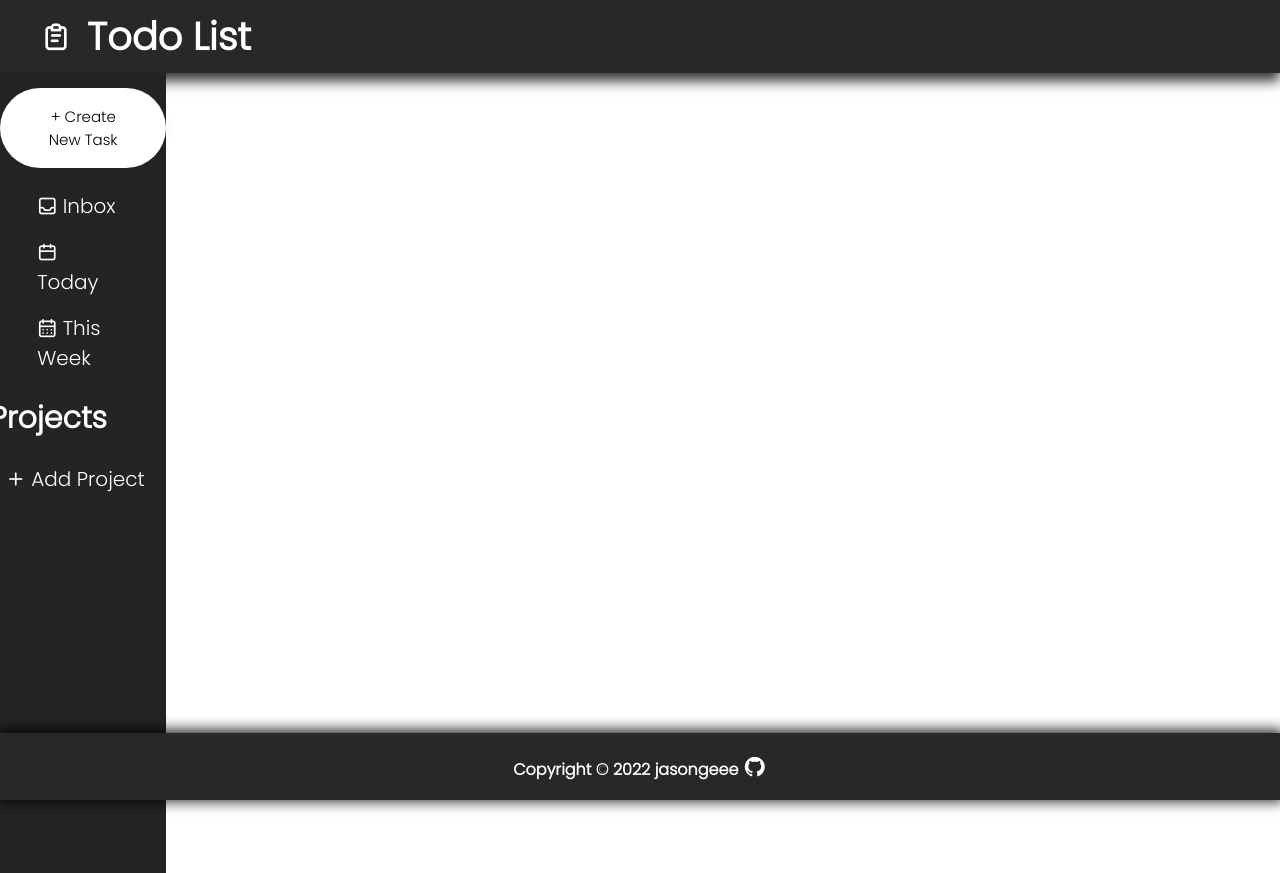
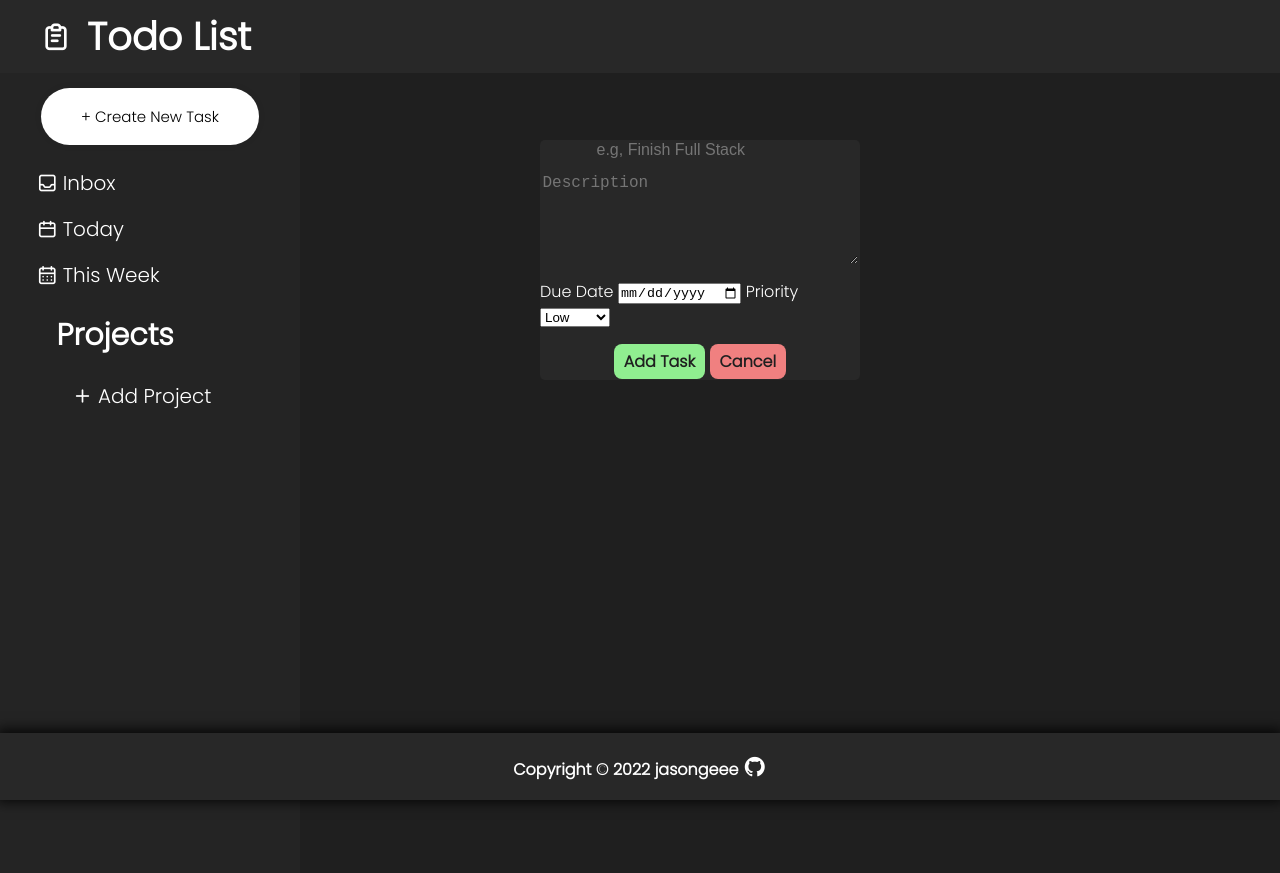
Before and after one commit to JasonGeee/todo-list, a website built with webpack: page dist/index.html in a window 1280 px wide. Both pictures are taken after a click on the button "+ Create New Task". Before the commit the page ends 800 px from the top, so only its background shows below. Built offline with nearby package versions, Linux system fonts and the light colour scheme.

Commit message:
created new files and finished project popup

```diff
--- /dev/null
+++ b/src/assests/add-project.js
@@ -0,0 +1,18 @@
+function createProject() {
+    const projectBtn = document.getElementById('projectBtn');
+    const projectPopup = document.querySelector('.project-popup');
+    const addBtn = document.getElementById('add');
+    const cancelBtn = document.getElementById('cancel');
+
+    projectBtn.addEventListener('click', (e) => {
+        console.log('from createproject function');
+        console.log(e.target);
+        projectPopup.removeAttribute('style');
+    });
+
+    cancelBtn.addEventListener('click', () => {
+        projectPopup.style.display = 'none';
+    });
+}
+
+export default createProject;
--- /dev/null
+++ b/src/assests/add-task.js
@@ -0,0 +1,11 @@
+function taskPopup() {
+    const taskBtn = document.getElementById('createTaskBtn');
+    const popup = document.querySelector('.task-popup');
+
+    taskBtn.addEventListener('click', () => {
+        console.log('calling from taskPopup function');
+        popup.removeAttribute('style');
+    });
+}
+
+export default taskPopup;
--- a/src/index.js
+++ b/src/index.js
@@ -0,0 +1,5 @@
+import createProject from "./assests/add-project";
+import taskPopup from "./assests/add-task";
+
+createProject();
+taskPopup();
```
Also changed, not shown: dist/index.html, dist/main.js, dist/style.css, src/assests/inbox-page.js (added), src/assests/this-week-page.js (added), src/assests/today-page.js (added).
